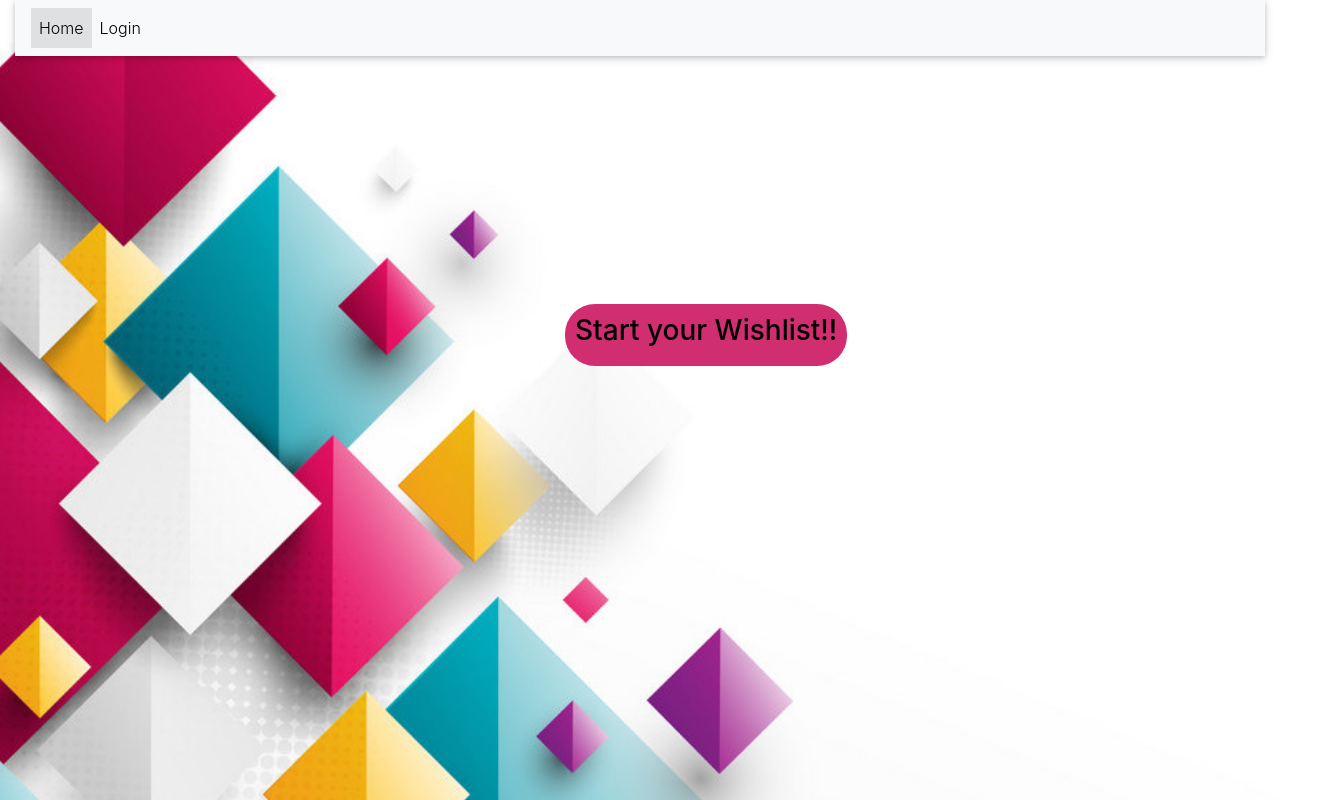
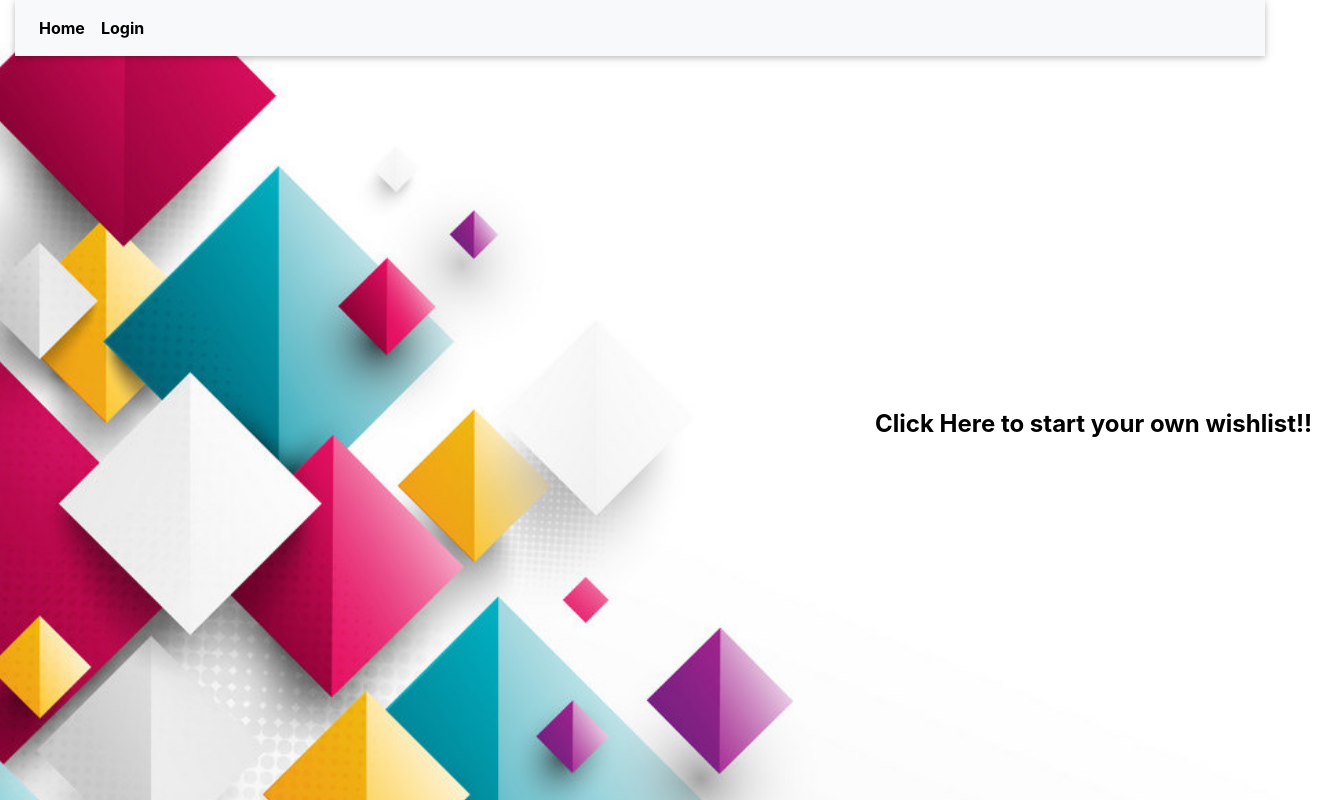
Before and after one commit to shereengh/Wishlist_FrontEnd, a React (Create React App) app: page /home in a window 1280 px wide. Shown: the top 800 px of the page, 1322 px wide, since content can reach past the window. Built offline with nearby package versions, Linux system fonts and the light colour scheme.

Commit message:
fix some design stuff

```diff
--- a/src/components/Home.js
+++ b/src/components/Home.js
@@ -7,20 +7,19 @@ class Home extends Component {
     if (this.props.user) return <Redirect to="/items" />;
 
     return (
-      <Link type="button" to="/login">
-        <div
-          className="mt-5 "
-          style={{
-            position: "relative",
-            left: 550,
-            top: 200,
-            borderRadius: 30,
-            padding: 10,
-            background: "#d12e72"
-          }}
-        >
-          <h3 style={{ color: "black" }}> Start your Wishlist!!</h3>
-        </div>
+      <Link
+        to="/login"
+        style={{
+          color: "black",
+          position: "relative",
+          left: 850,
+          top: 350,
+          padding: 10,
+          fontWeight: "bold",
+          fontSize: "24px"
+        }}
+      >
+        Click Here to start your own wishlist!!
       </Link>
     );
   }
--- a/src/components/NavBar.js
+++ b/src/components/NavBar.js
@@ -12,13 +12,20 @@ class NavBar extends Component {
       <nav className="navbar navbar-expand-lg navbar-light bg-light">
         <div className="collapse navbar-collapse" id="navbarSupportedContent">
           <ul className="navbar-nav mr-auto">
-            <li className="nav-item active">
+            <li className="nav-item">
               <Link className="nav-link" to="/home">
                 Home <span className="sr-only">(current)</span>
               </Link>
             </li>
             {this.props.user ? (
-              <li className="nav-item ">
+              <ul className="navbar-nav mr-auto">
+                <li className="nav-item">
+                  <Link className="nav-link" to="/home">
+                    {this.props.user.username}’s list
+                    <span className="sr-only">(current)</span>
+                  </Link>
+                </li>
+                <li className="nav-item">
                   <Link
                     to="/logout"
                     className="nav-link"
@@ -28,6 +35,7 @@ class NavBar extends Component {
                     Logout
                   </Link>
                 </li>
+              </ul>
             ) : (
               <li className="nav-item ">
                 <Link to="/login" className="nav-link">
--- a/src/index.css
+++ b/src/index.css
@@ -26,3 +26,7 @@ code {
 .-internal-autofill-selected {
   background-color: #f0c7df !important;
 }
+
+.nav-item {
+  font-weight: bold;
+}
```
Lines whose indentation alone changed are shown as unchanged.
